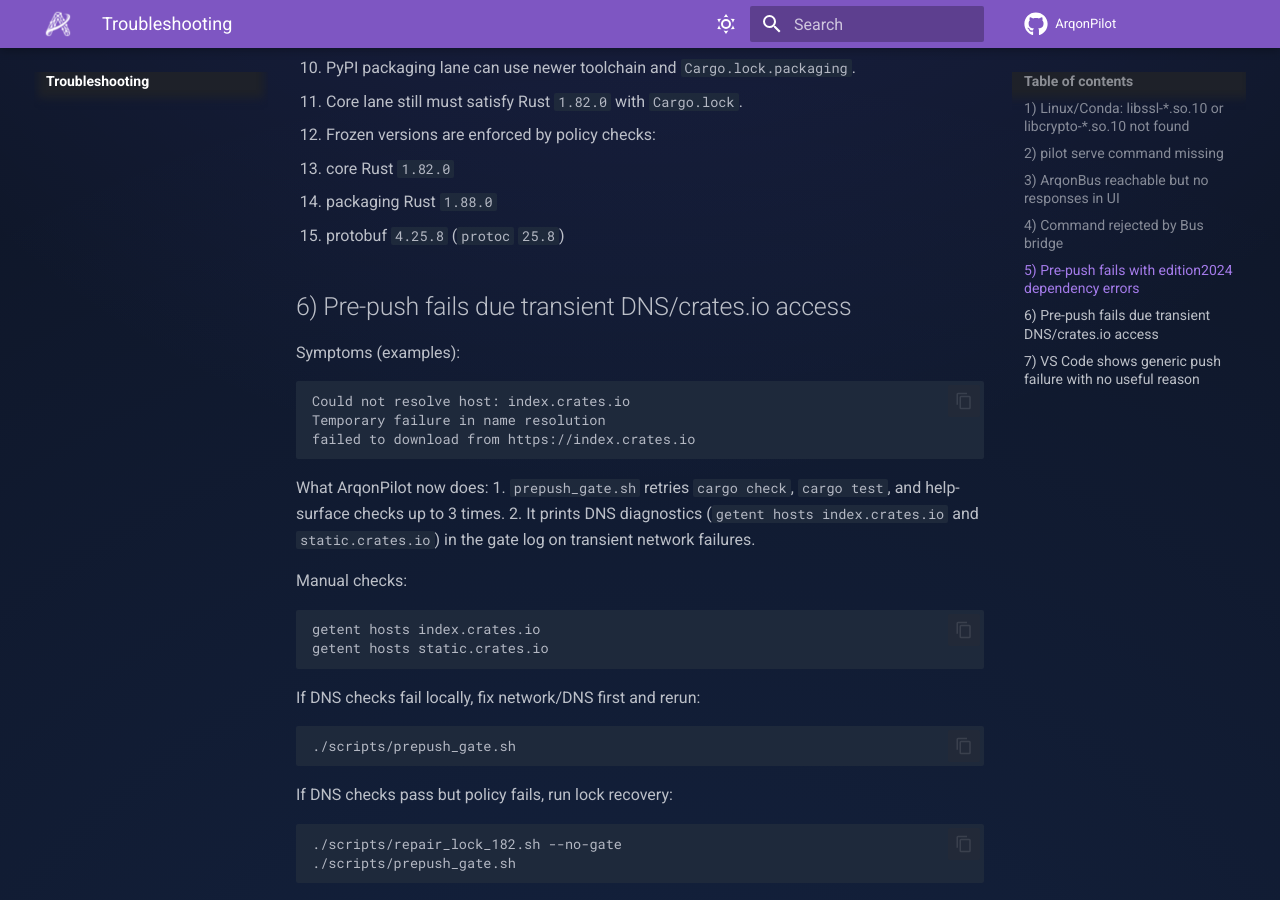
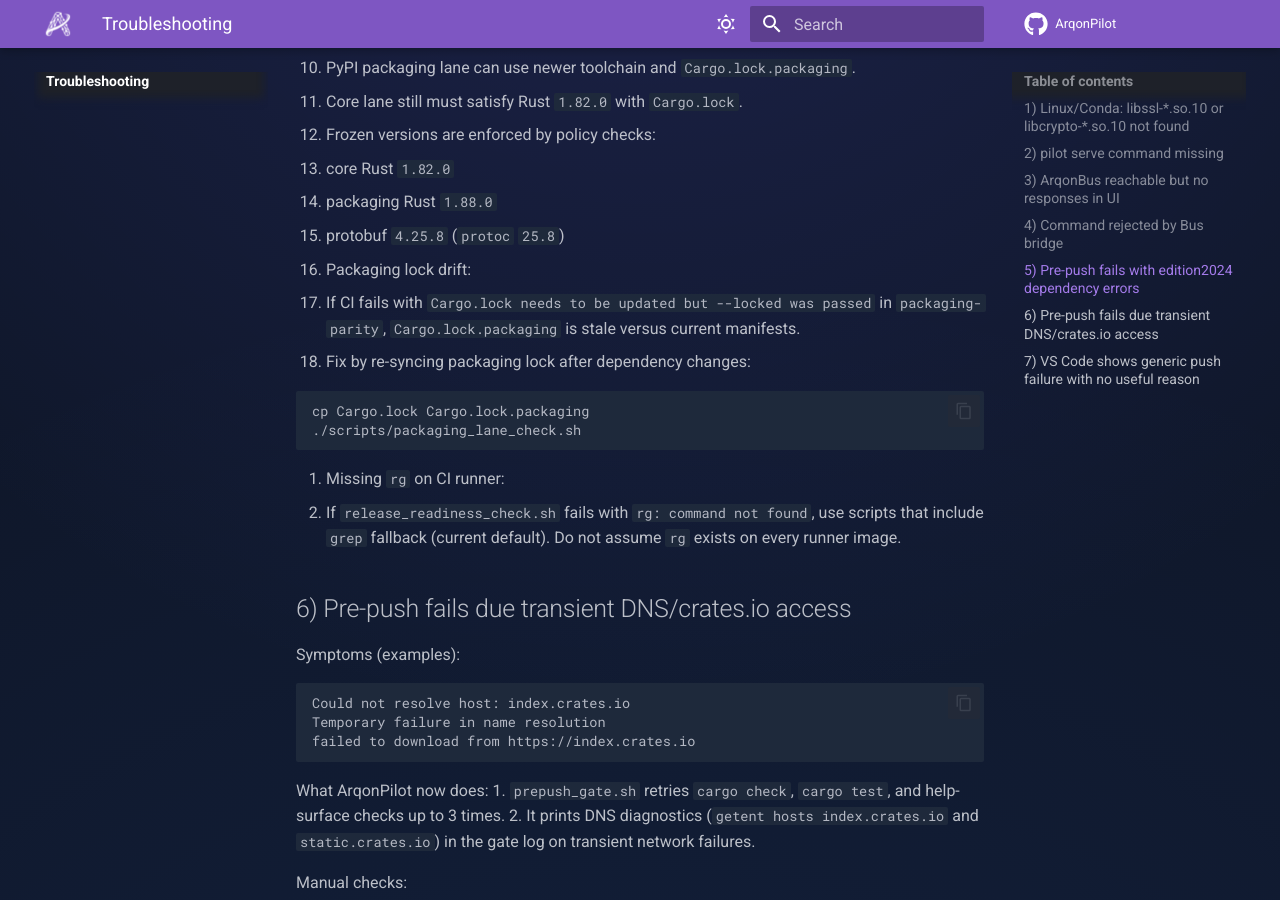
Before and after one commit to novelbytelabs/ArqonPilot, an MkDocs documentation site: the page built from docs/troubleshooting.md, in a window 1280 px wide and 900 px high, scrolled down 3165 px. Built offline with MkDocs 1.6.1 and Material for MkDocs 9.7.7, drawn with Linux system fonts in a browser that asks for light colours; comment, search, counter and statistics services are not loaded.

Commit message:
Document packaging-lock and rg CI gotchas

````diff
--- a/docs/troubleshooting.md
+++ b/docs/troubleshooting.md
@@ -156,6 +156,20 @@ Gotchas:
   - packaging Rust `1.88.0`
   - protobuf `4.25.8` (`protoc` `25.8`)
 
+5. Packaging lock drift:
+- If CI fails with `Cargo.lock needs to be updated but --locked was passed` in `packaging-parity`,
+  `Cargo.lock.packaging` is stale versus current manifests.
+- Fix by re-syncing packaging lock after dependency changes:
+
+```bash
+cp Cargo.lock Cargo.lock.packaging
+./scripts/packaging_lane_check.sh
+```
+
+6. Missing `rg` on CI runner:
+- If `release_readiness_check.sh` fails with `rg: command not found`, use scripts that include
+  `grep` fallback (current default). Do not assume `rg` exists on every runner image.
+
 ## 6) Pre-push fails due transient DNS/crates.io access
 
 Symptoms (examples):
````
